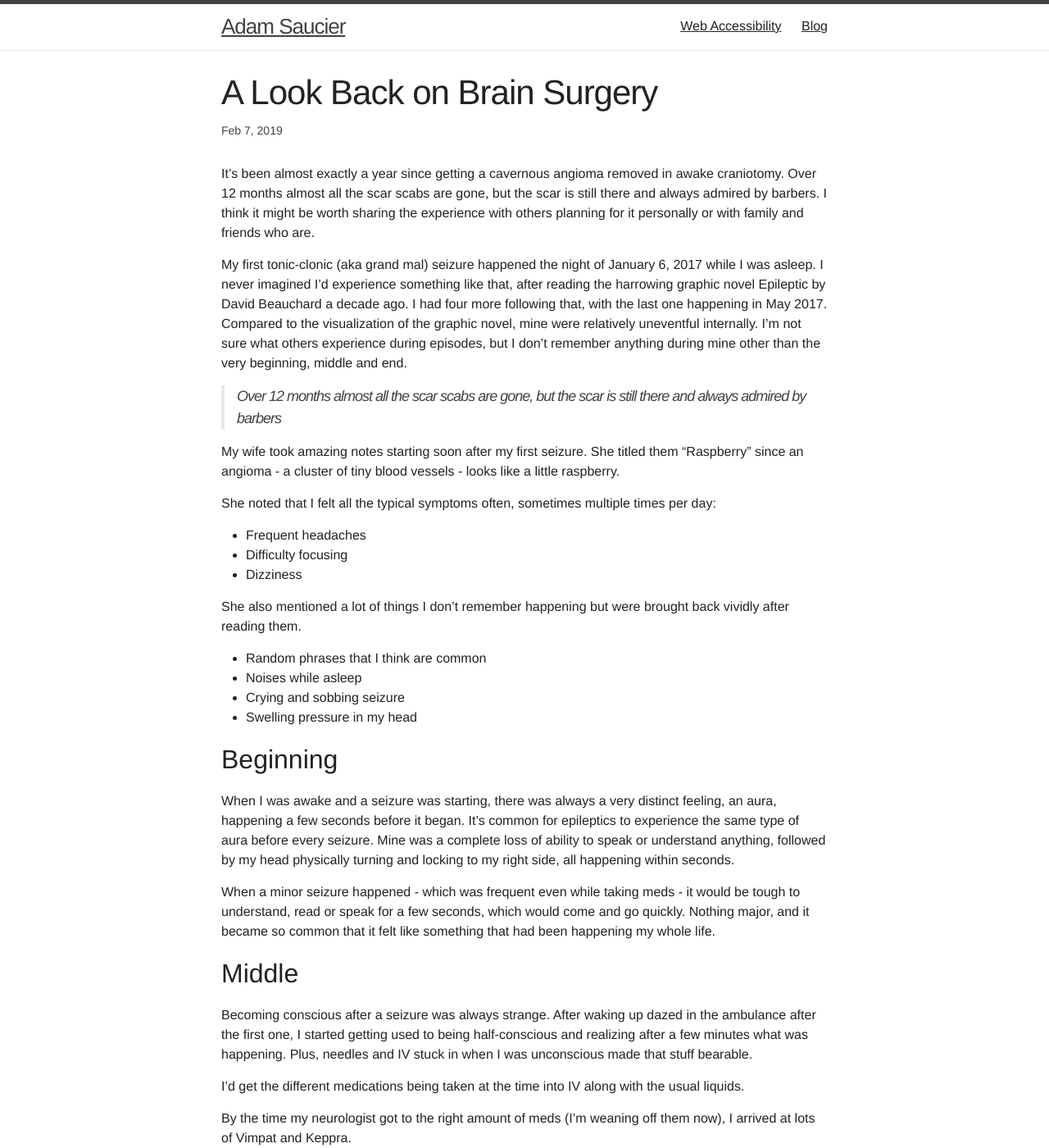
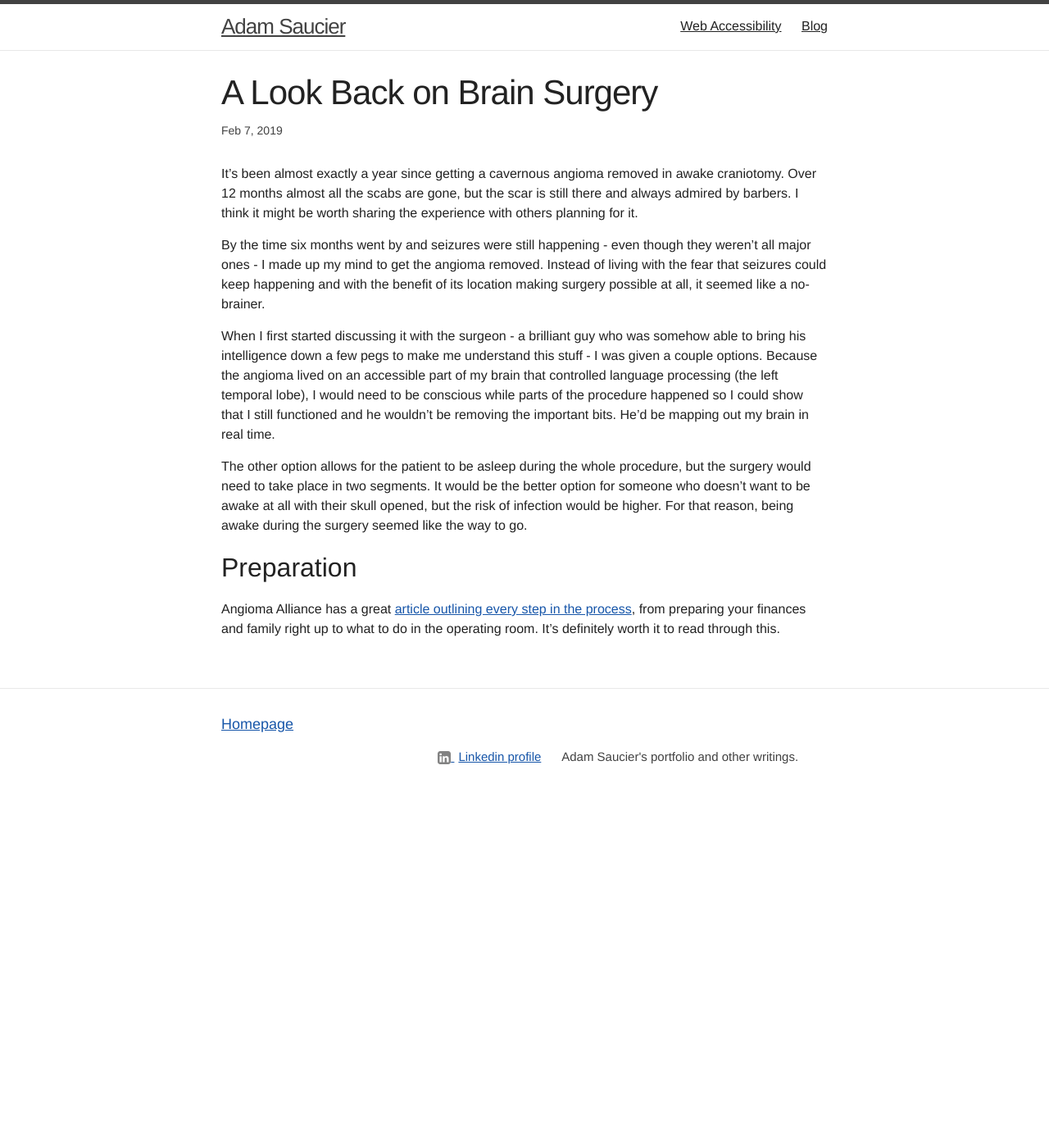
Before and after one commit to ajsaucier/ajsaucier.github.io, a Jekyll site: the page built from _posts/2019-02-07-a-look-back-on-brain-surgery.md, in a window 1280 px wide and 1400 px high. Shown: the whole window at 82% size. Built offline with Jekyll 4.4.1, drawn with Linux system fonts in a browser that asks for light colours; some of the changed text lies outside the part shown.

Commit message:
Update Post “2019-02-07-a-look-back-on-brain-surgery”

```diff
--- a/_posts/2019-02-07-a-look-back-on-brain-surgery.md
+++ b/_posts/2019-02-07-a-look-back-on-brain-surgery.md
@@ -6,53 +6,14 @@ description: >-
   A story about brain surgery to remove a cavernous angioma and the events that
   led up to it
 ---
-It’s been almost exactly a year since getting a cavernous angioma removed in awake craniotomy. Over 12 months almost all the scar scabs are gone, but the scar is still there and always admired by barbers. I think it might be worth sharing the experience with others planning for it personally or with family and friends who are.
+It’s been almost exactly a year since getting a cavernous angioma removed in awake craniotomy. Over 12 months almost all the scabs are gone, but the scar is still there and always admired by barbers. I think it might be worth sharing the experience with others planning for it.
 
-My first tonic-clonic (aka grand mal) seizure happened the night of January 6, 2017 while I was asleep. I never imagined I’d experience something like that, after reading the harrowing graphic novel Epileptic by David Beauchard a decade ago. I had four more following that, with the last one happening in May 2017. Compared to the visualization of the graphic novel, mine were relatively uneventful internally. I’m not sure what others experience during episodes, but I don’t remember anything during mine other than the very beginning, middle and end.
+By the time six months went by and seizures were still happening - even though they weren’t all major ones - I made up my mind to get the angioma removed. Instead of living with the fear that seizures could keep happening and with the benefit of its location making surgery possible at all, it seemed like a no-brainer.
 
-> Over 12 months almost all the scar scabs are gone, but the scar is still there and always admired by barbers
+When I first started discussing it with the surgeon - a brilliant guy who was somehow able to bring his intelligence down a few pegs to make me understand this stuff - I was given a couple options. Because the angioma lived on an accessible part of my brain that controlled language processing (the left temporal lobe), I would need to be conscious while parts of the procedure happened so I could show that I still functioned and he wouldn’t be removing the important bits. He’d be mapping out my brain in real time.
 
-My wife took amazing notes starting soon after my first seizure. She titled them "Raspberry" since an angioma - a cluster of tiny blood vessels - looks like a little raspberry.
+The other option allows for the patient to be asleep during the whole procedure, but the surgery would need to take place in two segments. It would be the better option for someone who doesn't want to be awake at all with their skull opened, but the risk of infection would be higher. For that reason, being awake during the surgery seemed like the way to go.
 
-She noted that I felt all the typical symptoms often, sometimes multiple times per day:
+## Preparation
 
-* Frequent headaches
-* Difficulty focusing
-* Dizziness
-
-She also mentioned a lot of things I don't remember happening but were brought back vividly after reading them.
-
-* Random phrases that I think are common
-* Noises while asleep
-* Crying and sobbing seizure
-* Swelling pressure in my head
-
-## Beginning
-
-When I was awake and a seizure was starting, there was always a very distinct feeling, an aura, happening a few seconds before it began. It’s common for epileptics to experience the same type of aura before every seizure. Mine was a complete loss of ability to speak or understand anything, followed by my head physically turning and locking to my right side, all happening within seconds.
-
-When a minor seizure happened - which was frequent even while taking meds - it would be tough to understand, read or speak for a few seconds, which would come and go quickly. Nothing major, and it became so common that it felt like something that had been happening my whole life.
-
-## Middle
-
-Becoming conscious after a seizure was always strange. After waking up dazed in the ambulance after the first one, I started getting used to being half-conscious and realizing after a few minutes what was happening. Plus, needles and IV stuck in when I was unconscious made that stuff bearable.
-
-I’d get the different medications being taken at the time into IV along with the usual liquids.
-
-By the time my neurologist got to the right amount of meds (I’m weaning off them now), I arrived at lots of Vimpat and Keppra.
-
-## End
-
-There isn’t a whole lot to think about when lying in a hospital bed after a seizure subsides. There are feelings of exhaustion and a sadness that it happened again. I also felt a lot of guilt that other people - usually my wife, dad or both - had to deal with this at all. Driving me to work, picking me up at the bus stop, driving me back and forth to the neurologist; the list goes on. I also remember being angry that the countdown to when I could drive again started all over after a seizure.
-
-## Surgery
-
-By the time six months went by and seizures were still happening - even though they weren’t major ones - I made up my mind to get the angioma removed. Instead of living with the fear that seizures could keep happening and with the benefit of its location making surgery possible at all, it seemed like a no-brainer.
-
-When I first started discussing it with the surgeon - a brilliant (obviously) guy who was somehow able to bring his intelligence down a few pegs to make me understand this stuff - I was given a couple options. Because the angioma lived on an accessible part of my brain that controlled language processing (the left temporal lobe, to all you brain nerds out there), I would need to be conscious while parts of the procedure happened so I could show that I still functioned and he wouldn’t be removing the important bits. He’d be mapping out my brain in real time.
-
-The other option allows for the patient to be asleep during the whole procedure, but for the surgery to take place in two segments. It was the better option for someone who wouldn't want to be awake at all with their skull opened, but the risk of infection would be higher. For that reason, being awake during the surgery seemed like the way to go.
-
-### Preparation
-
-I read all over the internet about every aspect of awake craniotomy and how to prepare for it. Angioma Alliance has a great [article outlining every step in the process](http://angioma.org/pages.aspx?content=77&id=67), from preparing your employer and family right up to what to do in the operating room.
+Angioma Alliance has a great [article outlining every step in the process](http://angioma.org/pages.aspx?content=77&id=67), from preparing your finances and family right up to what to do in the operating room. It's definitely worth it to read through this.
```
